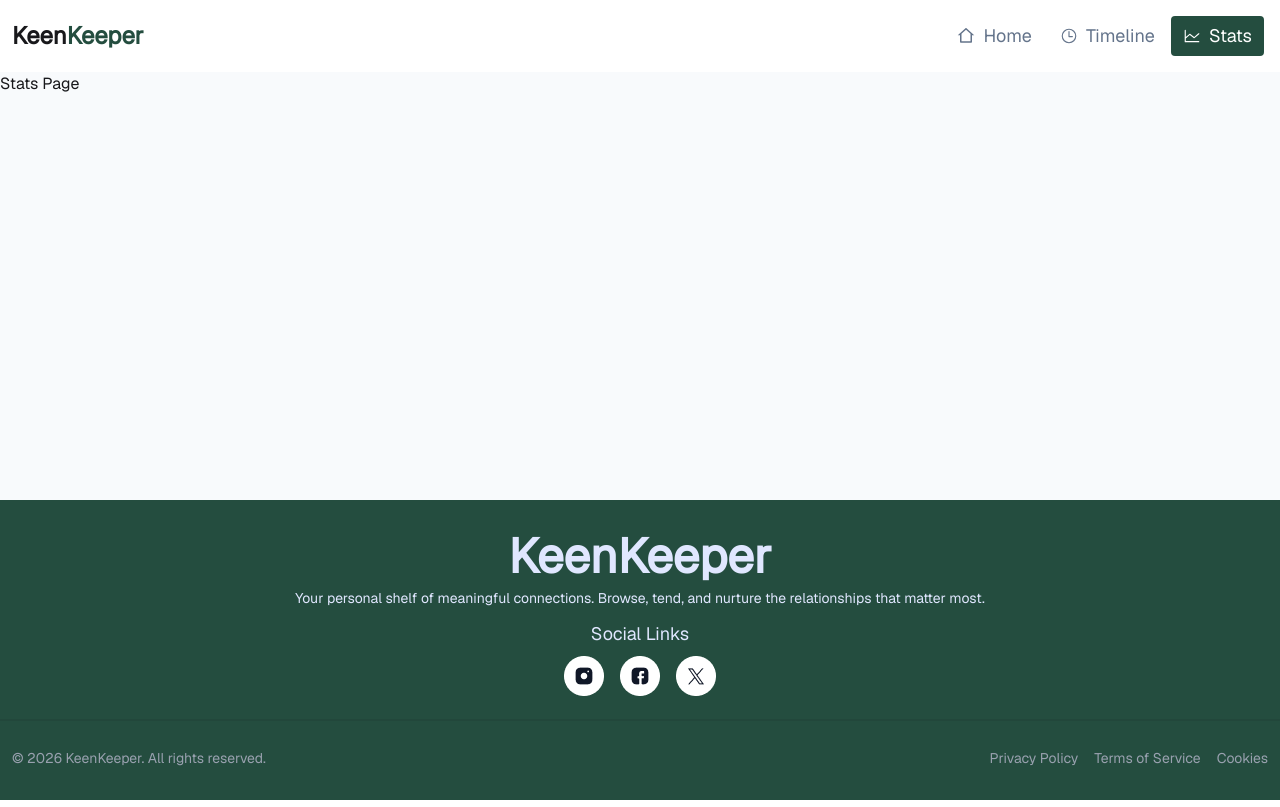
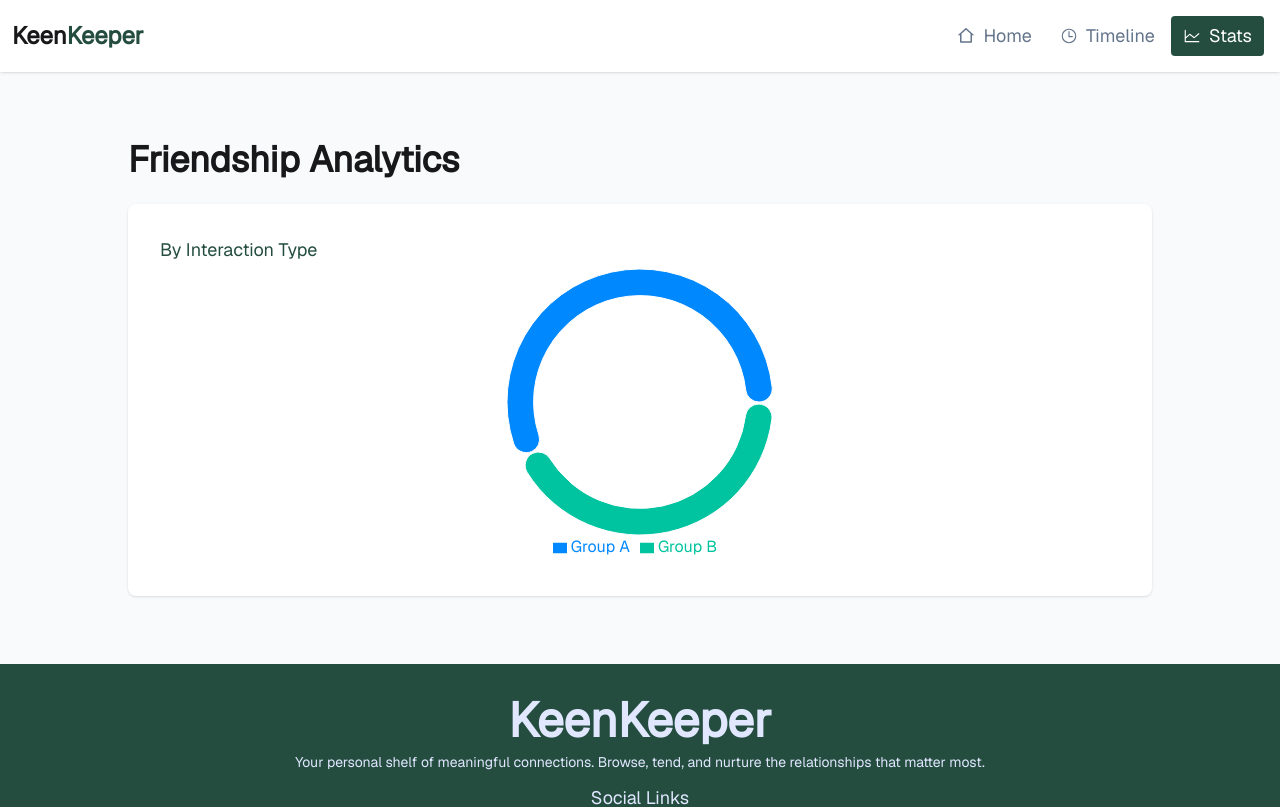
Before and after one commit to mjaabdullah/keen-keeper, a React (Vite) app: page /stats in a window 1280 px wide. Shown: the top 807 px of the page. Built offline with nearby package versions, Linux system fonts and the light colour scheme.

Commit message:
Add Pi chart

```diff
--- a/package.json
+++ b/package.json
@@ -18,6 +18,7 @@
     "react-router": "^7.14.0",
     "react-spinners": "^0.17.0",
     "react-toastify": "^11.0.5",
+    "recharts": "^3.8.1",
     "tailwindcss": "^4.2.2"
   },
   "devDependencies": {
--- a/src/components/shared/Navbar.jsx
+++ b/src/components/shared/Navbar.jsx
@@ -5,7 +5,7 @@ import { Link, NavLink } from "react-router";
 
 const Navbar = () => {
   return (
-    <div className="bg-base-100 shadow-sm">
+    <div className="bg-base-100 shadow-sm sticky top-0 left-0 right-0 z-50">
       <div className="navbar container mx-auto px-3">
         <div className="flex-1">
           <Link className="text-2xl font-extrabold" to="/">
--- a/src/context/TimelineContext.jsx
+++ b/src/context/TimelineContext.jsx
@@ -14,7 +14,6 @@ const TimelineProvider = ({ children }) => {
       date,
       actionType,
     };
-    console.log(actionDetail);
     setTimelineData([...timelineData, actionDetail]);
     toast.success(`${actionType} with ${name}!`);
   };
--- /dev/null
+++ b/src/pages/Stats/Chart.jsx
@@ -0,0 +1,36 @@
+import { Legend, Pie, PieChart } from "recharts";
+
+const data = [
+  { name: "Group A", value: 400, fill: "#0088FE" },
+  { name: "Group B", value: 300, fill: "#00C49F" },
+];
+
+const Chart = () => {
+  return (
+    <div className="flex justify-center">
+      <PieChart
+        style={{
+          width: "100%",
+          maxWidth: "300px",
+          maxHeight: "50vh",
+          aspectRatio: 1,
+        }}
+        responsive
+      >
+        <Pie
+          data={data}
+          innerRadius="80%"
+          outerRadius="100%"
+          cornerRadius="80%"
+          fill="#8884d8"
+          paddingAngle={1}
+          dataKey="value"
+          isAnimationActive={true}
+        />
+        <Legend />
+      </PieChart>
+    </div>
+  );
+};
+
+export default Chart;
--- a/src/pages/Stats/Stats.jsx
+++ b/src/pages/Stats/Stats.jsx
@@ -1,5 +1,15 @@
+import Chart from "./Chart";
+
 const Stats = () => {
-  return <div>Stats Page</div>;
+  return (
+    <div className="max-w-5xl mx-auto my-17">
+      <h1 className="text-4xl font-bold mb-6">Friendship Analytics</h1>
+      <div className="bg-white p-3 md:p-8 rounded-lg shadow">
+        <h4 className="text-lg text-[#244D3F]">By Interaction Type</h4>
+        <Chart />
+      </div>
+    </div>
+  );
 };
 
 export default Stats;
--- a/src/pages/Timeline/Timeline.jsx
+++ b/src/pages/Timeline/Timeline.jsx
@@ -7,8 +7,10 @@ const Timeline = () => {
   const { timelineData } = useContext(TimelineContext);
   const [filterData, setFilterData] = useState(timelineData);
   const handleFilter = (type) => {
-    const newData = timelineData.filter((data) => data.actionType === type);
-    setFilterData(newData);
+    if (type) {
+      const newData = timelineData.filter((data) => data.actionType === type);
+      setFilterData(newData);
+    }
   };
 
   return (
@@ -16,10 +18,12 @@ const Timeline = () => {
       <h1 className="text-3xl md:text-4xl font-bold mb-5">Timeline</h1>
       <select
         onClick={(e) => handleFilter(e.target.value)}
-        defaultValue="Pick a color"
+        defaultValue=""
         className="select "
       >
-        <option disabled={true}>Filter Timeline</option>
+        <option value="" disabled={true}>
+          Filter Timeline
+        </option>
         <option value="Call">Call</option>
         <option value="Text">Text</option>
         <option value="Video">Video</option>
--- a/src/pages/Timeline/TimelineCard.jsx
+++ b/src/pages/Timeline/TimelineCard.jsx
@@ -2,6 +2,11 @@ import { LuMessageSquareMore, LuPhoneCall, LuVideo } from "react-icons/lu";
 
 const TimelineCard = ({ data }) => {
   const { name, date, actionType } = data;
+  const formatted = new Date(date).toLocaleDateString("en-US", {
+    year: "numeric",
+    month: "short",
+    day: "numeric",
+  });
   return (
     <div className="bg-white rounded-lg p-4 flex gap-3 border border-gray-50 shadow">
       <div className="text-3xl flex items-center">
@@ -20,7 +25,7 @@ const TimelineCard = ({ data }) => {
           <h3 className="text-xl text-[#244D3F]">{actionType}</h3>
           <span className="text-lg text-[#64748B]">with {name}</span>
         </div>
-        <span className="text-lg text-[#64748B]">{date}</span>
+        <span className="text-lg text-[#64748B]">{formatted}</span>
       </div>
     </div>
   );
```
Also changed, not shown: 1 other file (tests, documents, lock files or other folders).
